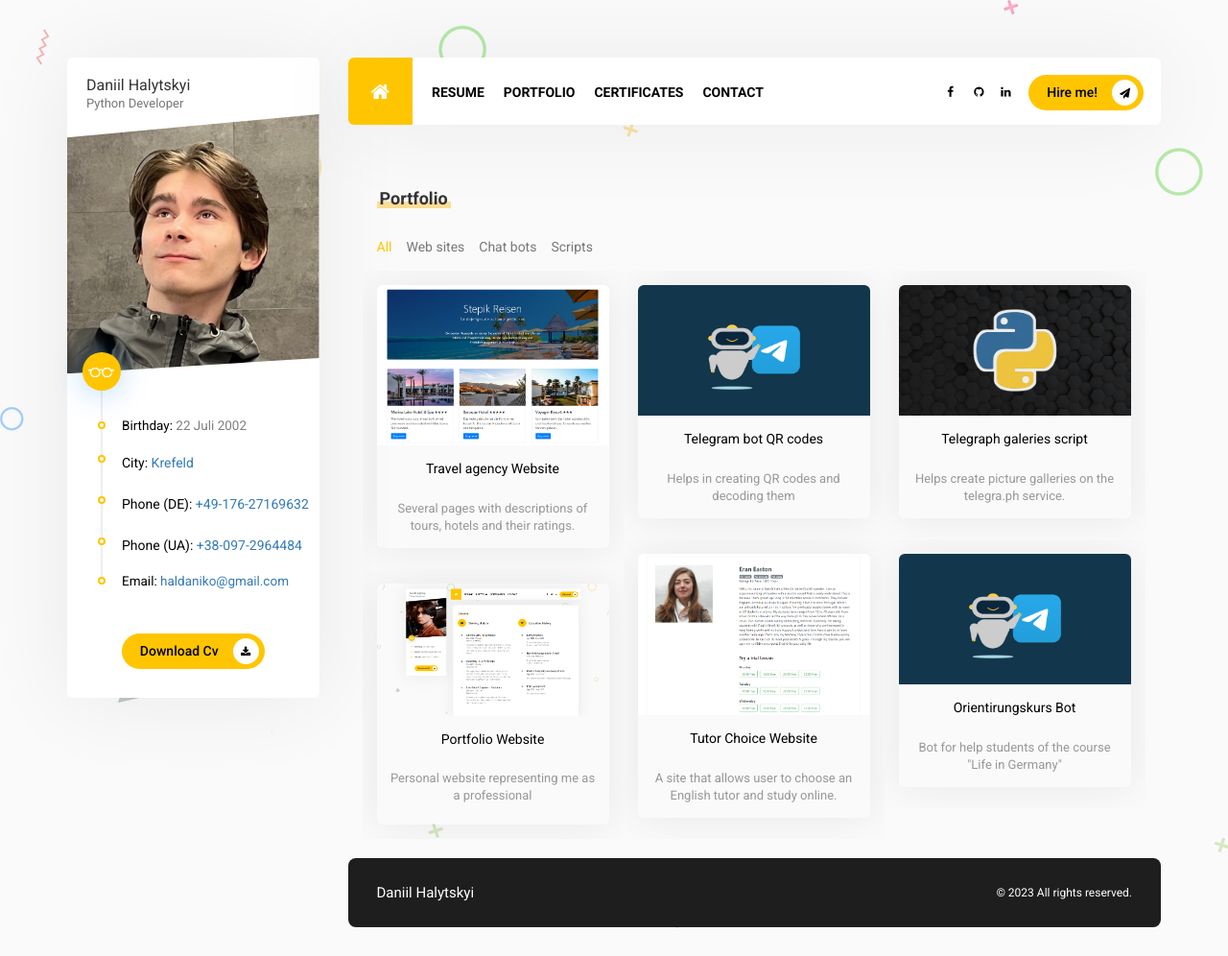
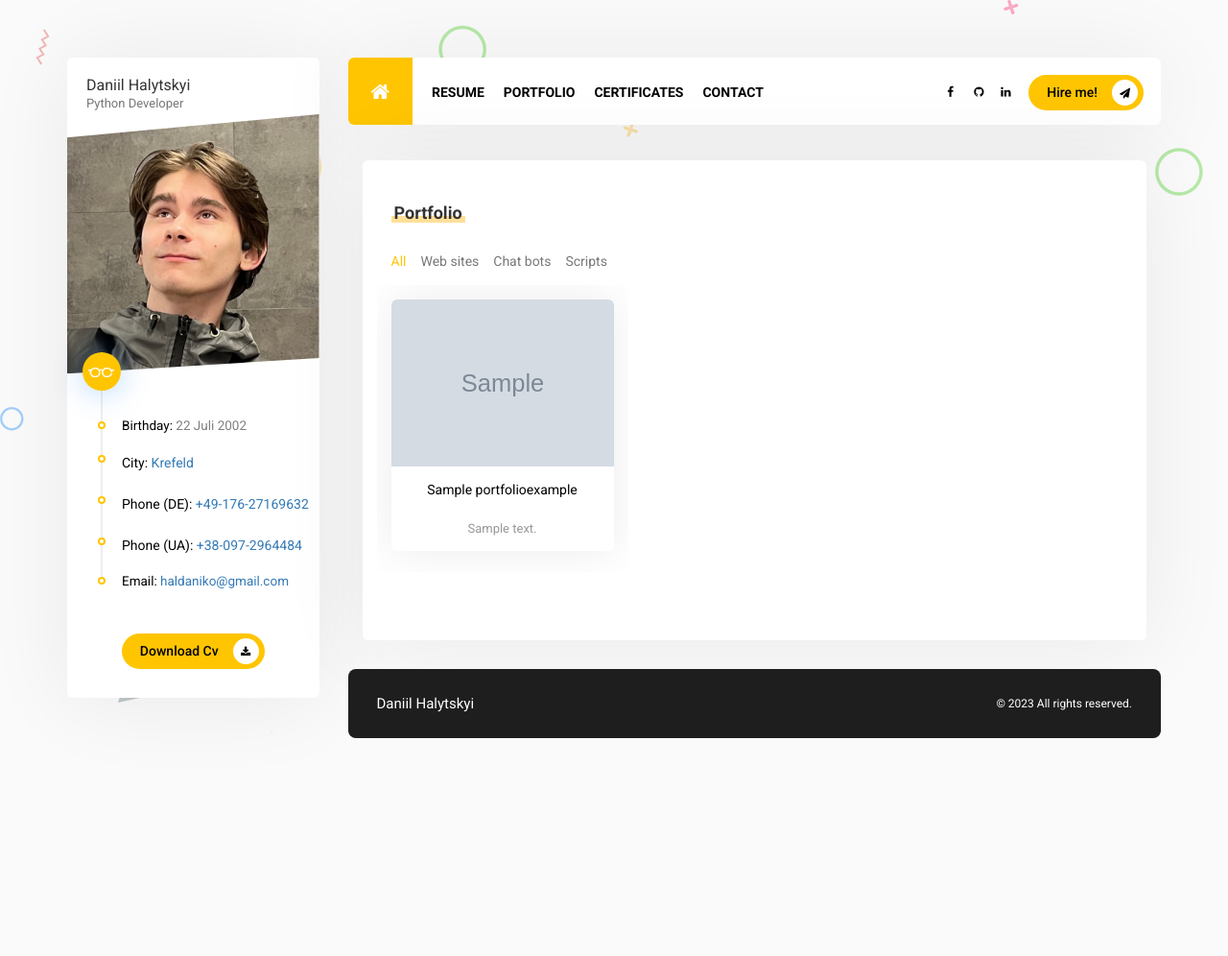
Before and after one commit to haldaniko/Portfolio-DjangoWebsite, a Django app: page /portfolio/ in a window 1280 px wide. Shown: the whole page at 96% size. After the commit the page ends 769 px from the top, so only its background shows below. Run offline with Django 5.2, Linux system fonts and the light colour scheme; tables that the repository leaves empty hold one stand-in row (values such as "Sample post"); grey boxes marked "Sample" are stand-in pictures; some libraries are stand-ins or nearby versions.

Commit message:
repair jinja templating

```diff
--- a/templates/website/contact.html
+++ b/templates/website/contact.html
@@ -2,6 +2,7 @@
 
 
 {% block container %}
+  <div id="content" class="panel-container">
     <div id="contact">
       <div class="row">
         <section class="contact-form col-md-6 padding_30 padbot_45">
@@ -61,4 +62,5 @@
         </section>
       </div>
     </div>
+  </div>
 {% endblock %}
--- a/templates/website/index.html
+++ b/templates/website/index.html
@@ -2,6 +2,8 @@
 
 
 {% block container %}
+  <div id="content" class="panel-container">
+
     <div id="home">
       <div class="row">
         <section class="about-me line col-md-12 padding_30 padbot_45">
@@ -106,4 +108,5 @@
         </section>
       </div>
     </div>
+  </div>
 {% endblock %}
--- a/templates/website/portfolio.html
+++ b/templates/website/portfolio.html
@@ -1,13 +1,14 @@
 {% extends 'base.html' %}
 
 {% block container %}
+  <div id="content" class="panel-container">
+
     <div id="portfolio" class="row bottom_45">
       <section class="col-md-12">
         <div class="col-md-12 content-header bottom_15">
           <div class="section-title top_30 bottom_30"><span></span>
             <h2>Portfolio</h2></div>
           <div class="filters-container portfolio-filter">
-          <!-- '*' means shows all item elements -->
             <div data-filter="*" class="user-select-none cbp-filter-item cbp-filter-item-active">All</div>
             <div data-filter=".websites" class="user-select-none cbp-filter-item">Web sites</div>
             <div data-filter=".chatbots" class="user-select-none cbp-filter-item">Chat bots</div>
@@ -15,103 +16,24 @@
           </div>
         </div>
         <div class="grid-container top_60 portfolio">
-        <!-- a work 1 -->
+          {% for portfolioexample in portfolioexample_list %}
             <div class="cbp-item websites">
-          <a href="/portfolio/project-1">
+              <a href="{% url 'website:portfolio_detail' pk=portfolioexample.pk %}">
                 <figure>
                   <div class="icon">
                     <i class="fa fa-clone" aria-hidden="true"></i>
                   </div>
-              <img src="/images/portfolio-content/image-1.png" alt="">
+                  <img src="{{ portfolioexample.description_photo.url }}" alt="">
                   <figcaption>
-                <span class="title">Travel agency Website</span><br/>
-                <span class="info">Several pages with descriptions of tours, hotels and their ratings.</span>
+                    <span class="title">{{ portfolioexample.name }}</span><br/>
+                    <span class="info">{{ portfolioexample.description_small }}</span>
                   </figcaption>
                 </figure>
               </a>
             </div>
-
-        <!-- a work 2 -->
-        <div class="cbp-item chatbots">
-          <a href="/portfolio/project-2">
-            <figure>
-              <div class="icon">
-                <i class="fa fa-clone" aria-hidden="true"></i>
-              </div>
-              <img src="/images/portfolio-content/tg-bot.png" alt="">
-              <figcaption>
-                <span class="title">Telegram bot QR codes</span><br/>
-                <span class="info">Helps in creating QR codes and decoding them</span>
-              </figcaption>
-            </figure>
-          </a>
-        </div>
-
-        <!-- a work 3 -->
-        <div class="cbp-item scripts">
-          <a href="/portfolio/project-3">
-            <figure>
-              <div class="icon">
-                <i class="fa fa-clone" aria-hidden="true"></i>
-              </div>
-              <img src="/images/portfolio-content/script.png" alt="">
-              <figcaption>
-                <span class="title">Telegraph galeries script</span><br/>
-                <span class="info">Helps create picture galleries on the telegra.ph service.</span>
-              </figcaption>
-            </figure>
-          </a>
-        </div>
-
-        <!-- a work 4 -->
-        <div class="cbp-item websites">
-          <a href="/portfolio/project-4">
-            <figure>
-              <div class="icon">
-                <i class="fa fa-clone" aria-hidden="true"></i>
-              </div>
-              <img src="/images/portfolio-content/image-4.png" alt="">
-              <figcaption>
-                <span class="title">Tutor Choice Website</span><br/>
-                <span class="info">A site that allows user to choose an English tutor and study online.</span>
-              </figcaption>
-            </figure>
-          </a>
-        </div>
-
-        <!-- a work 5 -->
-        <div class="cbp-item chatbots">
-          <a href="/portfolio/project-5">
-            <figure>
-              <div class="icon">
-                <i class="fa fa-clone" aria-hidden="true"></i>
-              </div>
-              <img src="/images/portfolio-content/tg-bot.png" alt="">
-              <figcaption>
-                <span class="title">Orientirungskurs Bot</span><br/>
-                <span class="info">Bot for help students of the course "Life in Germany"</span>
-              </figcaption>
-            </figure>
-          </a>
-        </div>
-
-        <!-- a work 6 -->
-        <div class="cbp-item websites">
-          <a href="/portfolio/project-6">
-            <figure>
-              <div class="icon">
-                <i class="fa fa-clone" aria-hidden="true"></i>
-              </div>
-              <img src="/images/portfolio-content/image-6.png" alt="">
-              <figcaption>
-                <span class="title">Portfolio Website</span><br/>
-                <span class="info">Personal website representing me as a professional</span>
-              </figcaption>
-            </figure>
-          </a>
-        </div>
-
+          {% endfor %}
         </div>
       </section>
     </div>
+  </div>
 {% endblock %}
--- a/templates/website/project.html
+++ b/templates/website/project.html
@@ -2,18 +2,18 @@
 
 
 {% block container %}
+
 <div class="col-md-8 col-md-offset-2 portfolio-content text-center">
     <h1 class="blog-title">Website for a travel agency</h1>
     <figure class="top_45 bottom_45">
-        <img src="/images/portfolio-content/image-1.png" alt=""
-             style="width: 120%; max-width: 600px; display: block; margin: auto;">
+        <img src="/static/images/portfolio-content/image-1.png" alt="" style="width: 120%; max-width: 600px; display: block; margin: auto;">
     </figure>
     <div class="section-title bottom_30"><span></span>
         <h2>About Project</h2></div>
     <p class="font-16">The website is written as a part of training course using ready-made HTML template. My task was to write web application logic using the
         Flask framework, create a database using SQLite, and also set up templating using Jijna2.
     </p>
-    <button class= "site-btn top_15 bottom_30 user-select-none"><a class="black-link" href="https://github.com/haldaniko/TravelAgency-Website">Github cource</a></button>
+    <button class="site-btn top_15 bottom_30 user-select-none"><a class="black-link" href="https://github.com/haldaniko/TravelAgency-Website">Github cource</a></button>
 
 </div>
 {% endblock %}
--- a/templates/website/resume.html
+++ b/templates/website/resume.html
@@ -1,6 +1,8 @@
 {% extends 'base.html' %}
 
 {% block container %}
+  <div id="content" class="panel-container">
+
     <div id="resume">
       <div class="row">
         <section class="education">
@@ -90,4 +92,5 @@
         </section>
       </div>
     </div>
+  </div>
 {% endblock %}
```
Also changed, not shown: templates/website/certificates.html (+12 -8 lines). Lines whose indentation alone changed are shown as unchanged.
